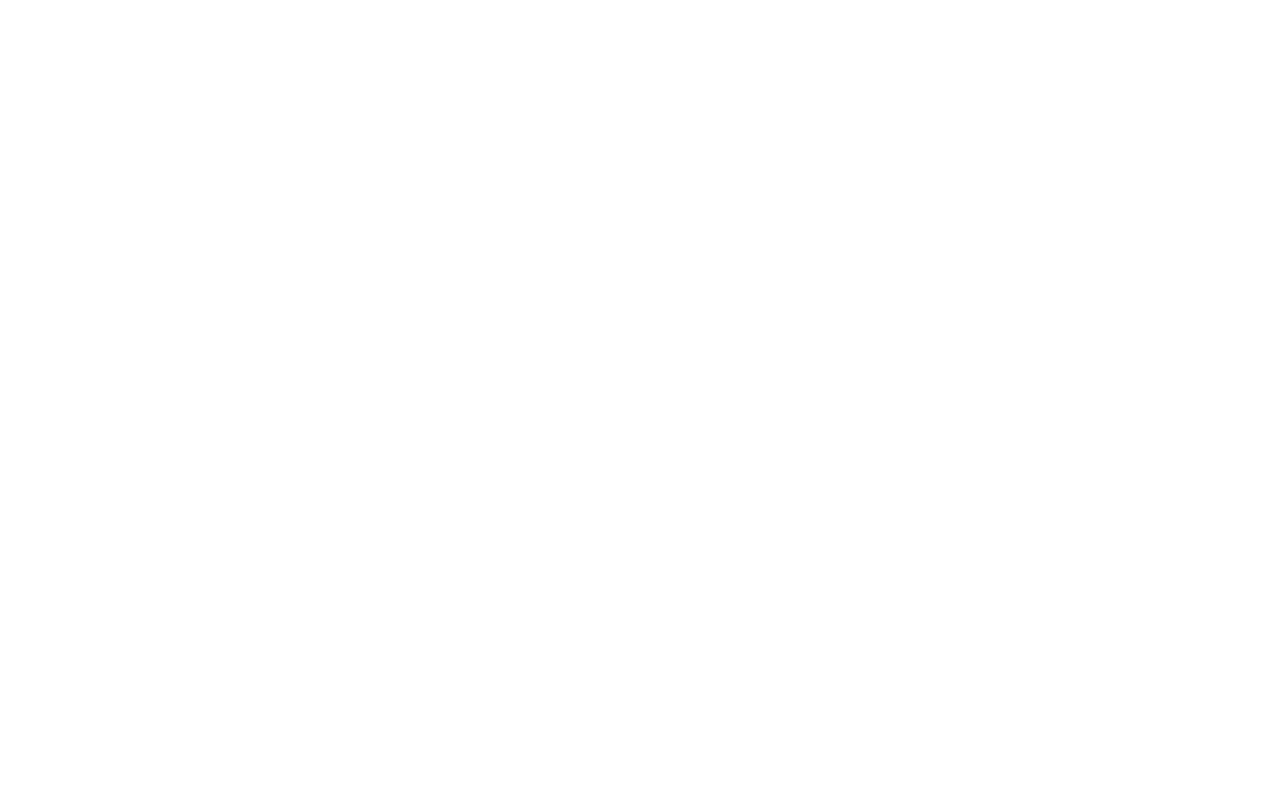
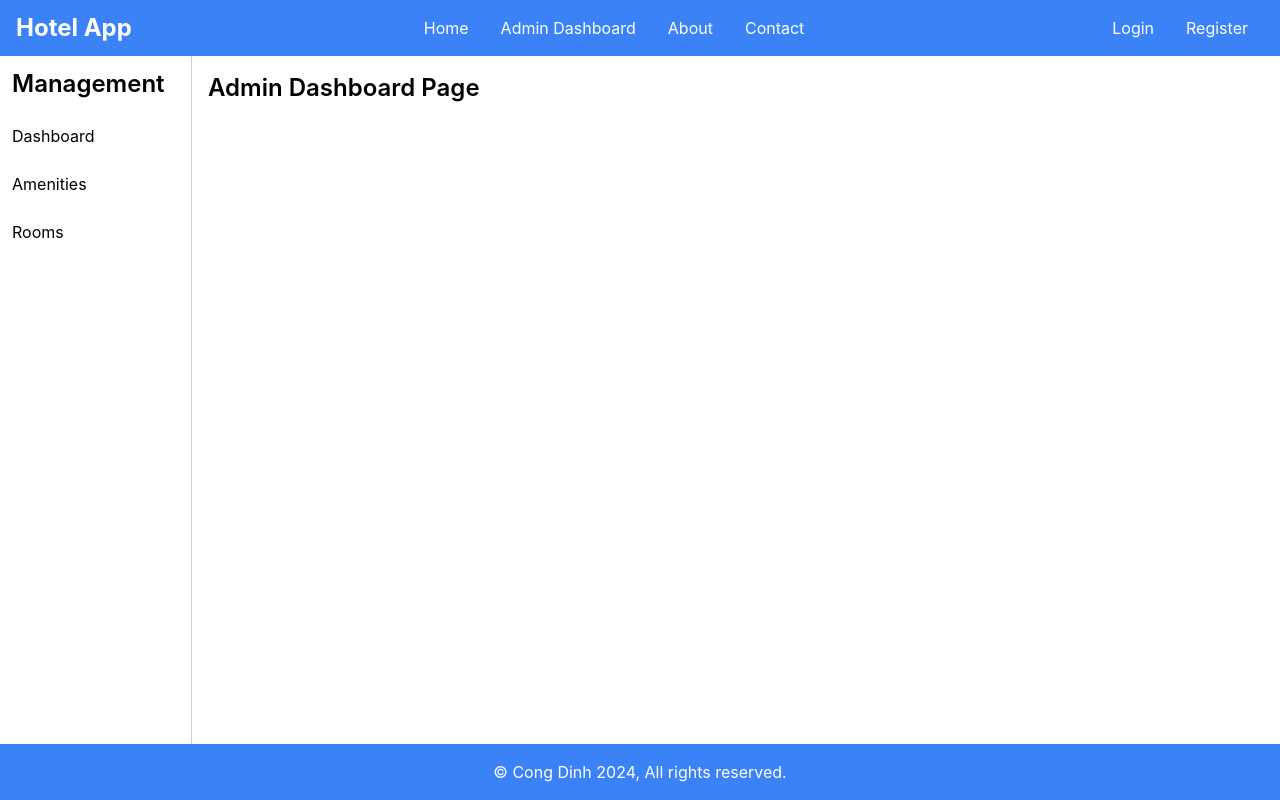
Before and after one commit to congdinh2008/react-basic-demo, a React (Create React App) app: page /manager/dashboard in a window 1280 px wide. Before the commit this address had no page. Built offline with nearby package versions, Linux system fonts and the light colour scheme.

Commit message:
Step 4: Enhance styling of Manager Layout with Sidebar

```diff
--- a/src/App.tsx
+++ b/src/App.tsx
@@ -18,7 +18,7 @@ function App() {
           <Route path="/contact" element={<CustomerLayout><Contact /></CustomerLayout>} />
 
           {/* Admin Router */}
-          <Route path="/manager/admin-dashboard" element={<ManagerLayout><AdminDashboard /></ManagerLayout>} />
+          <Route path="/manager/dashboard" element={<ManagerLayout><AdminDashboard /></ManagerLayout>} />
         </Routes>
       </div>
     </BrowserRouter>
--- a/src/shared/components/Header.tsx
+++ b/src/shared/components/Header.tsx
@@ -10,7 +10,7 @@ function Header() {
                         <Link to="/" className="nav-link block p-4 hover:bg-blue-700">Home</Link>
                     </li>
                     <li className="nav-item">
-                        <Link to="/manager/admin-dashboard" className="nav-link block p-4 hover:bg-blue-700">Admin Dashboard</Link>
+                        <Link to="/manager/dashboard" className="nav-link block p-4 hover:bg-blue-700">Admin Dashboard</Link>
                     </li>
                     <li className="nav-item">
                         <Link to="/about" className="nav-link block p-4 hover:bg-blue-700">About</Link>
--- a/src/shared/components/Sidebar.tsx
+++ b/src/shared/components/Sidebar.tsx
@@ -1,12 +1,20 @@
+import { Link } from "react-router-dom";
+
 function Sidebar() {
     return (
-        <aside>
+        <aside className="w-48 border-r border-slate-300">
             <nav>
+                <div className="sidebar-title text-2xl font-semibold p-3">Management</div>
                 <ul>
-                    <li>Dashboard</li>
-                    <li>Users</li>
-                    <li>Products</li>
-                    <li>Orders</li>
+                    <li>
+                        <Link className="block p-3 hover:bg-blue-700 hover:text-white" to="/manager/dashboard">Dashboard</Link>
+                    </li>
+                    <li>
+                        <Link className="block p-3 hover:bg-blue-700 hover:text-white" to="/manager/amenities">Amenities</Link>
+                    </li>
+                    <li>
+                        <Link className="block p-3 hover:bg-blue-700 hover:text-white" to="/manager/rooms">Rooms</Link>
+                    </li>
                 </ul>
             </nav>
         </aside>
--- a/src/shared/layouts/ManagerLayout.tsx
+++ b/src/shared/layouts/ManagerLayout.tsx
@@ -6,9 +6,11 @@ function ManagerLayout({ children }: { children: React.ReactNode }) {
     return (
         <>
             <Header />
-            <main className='flex-1'>
+            <main className='flex-1 flex'>
                 <Sidebar />
-                {children}
+                <div className="main-content p-4">
+                    {children}
+                </div>
             </main>
             <Footer />
         </>
```
